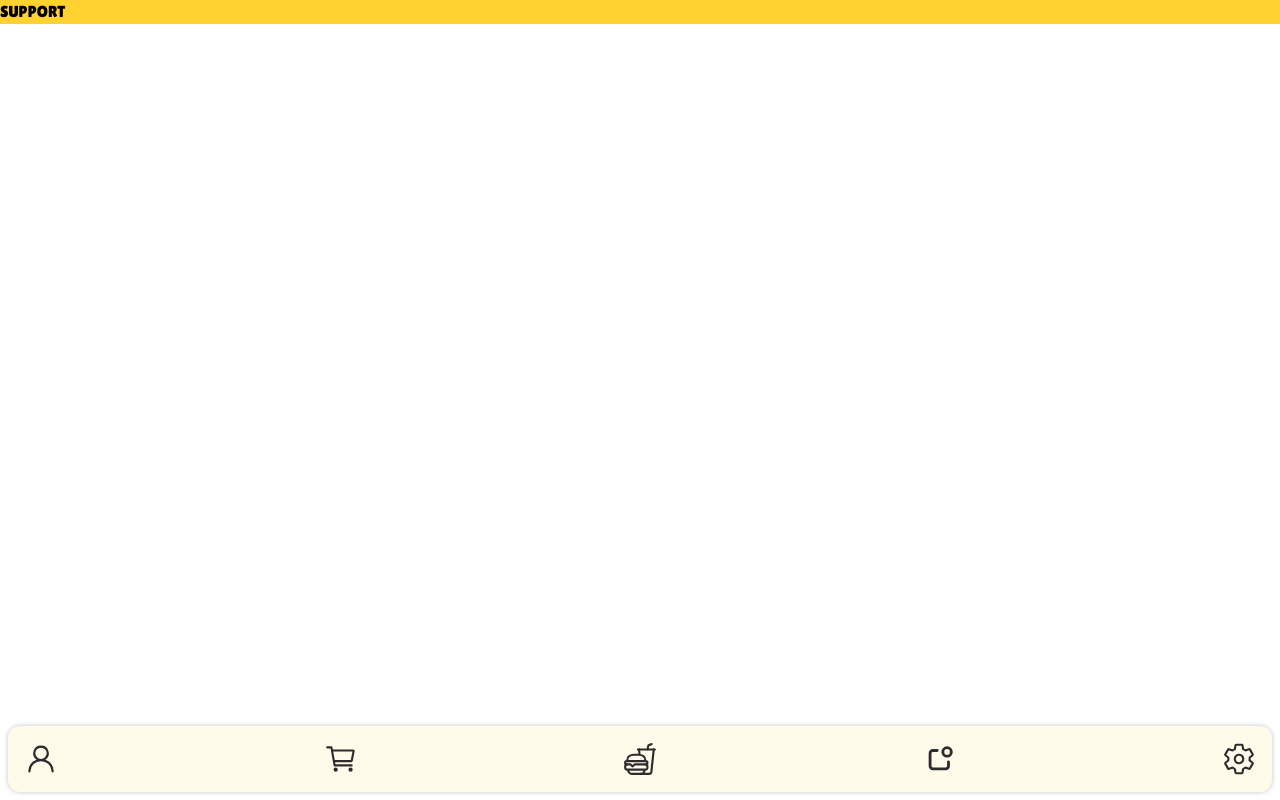
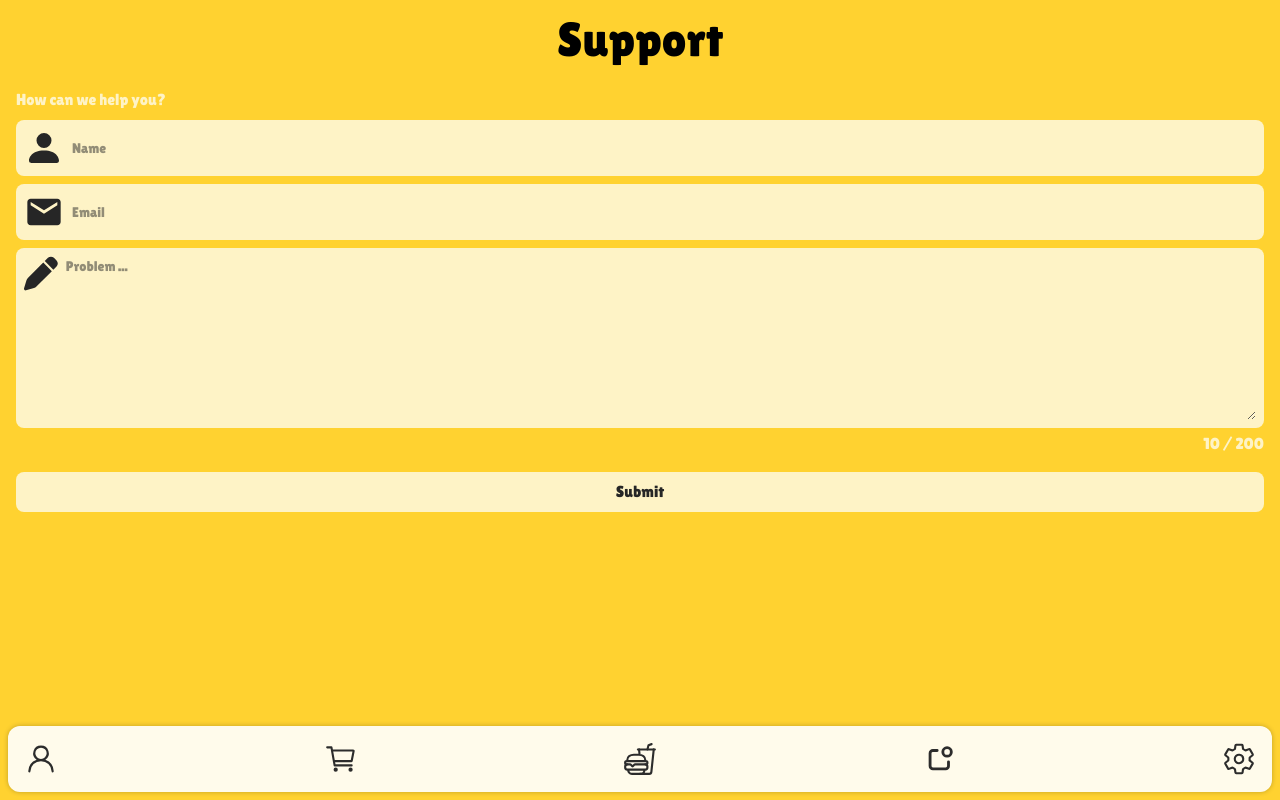
Before and after one commit to mahdibaderloo/fastfood, a React (Vite) app: page /support in a window 1280 px wide. Built offline with nearby package versions, Linux system fonts and the light colour scheme.

Commit message:
add SupportForm component

```diff
--- /dev/null
+++ b/src/features/support/SupportForm.tsx
@@ -0,0 +1,45 @@
+import { BsPersonFill } from "react-icons/bs";
+import { MdEmail } from "react-icons/md";
+import { FaPen } from "react-icons/fa6";
+
+function SupportForm() {
+  return (
+    <form>
+      <h3 className="text-amber-100">How can we help you?</h3>
+      <div className="flex items-center gap-2 bg-amber-100 p-2 rounded-lg mt-2">
+        <BsPersonFill size={40} color="#262626" />
+        <input
+          type="text"
+          className="border-none outline-none text-neutral-800 text-sm"
+          placeholder="Name"
+        />
+      </div>
+      <div className="flex items-center gap-2 bg-amber-100 p-2 rounded-lg mt-2">
+        <MdEmail size={40} color="#262626" />
+        <input
+          type="text"
+          className="border-none outline-none text-neutral-800 text-sm"
+          placeholder="Email"
+        />
+      </div>
+      <div>
+        <div className="flex items-start gap-2 bg-amber-100 p-2 rounded-lg mt-2 h-45">
+          <FaPen size={35} color="#262626" />
+          <textarea
+            className="border-none outline-none text-neutral-800 text-sm w-full h-full"
+            maxLength={200}
+            placeholder="Problem ..."
+          ></textarea>
+        </div>
+        <p className="text-amber-100 text-[16px] w-full flex justify-end mt-1 mr-4">
+          10 / 200
+        </p>
+      </div>
+      <button className="bg-amber-100 text-neutral-800 rounded-lg p-2 w-full hover:bg-amber-200 transition-all delay-100 mt-4">
+        Submit
+      </button>
+    </form>
+  );
+}
+
+export default SupportForm;
--- a/src/pages/Support.tsx
+++ b/src/pages/Support.tsx
@@ -1,5 +1,15 @@
+import Header from "../components/Header";
+import SupportForm from "../features/support/SupportForm";
+
 function Support() {
-  return <div>SUPPORT</div>;
+  return (
+    <>
+      <Header pContent="Support" />
+      <main className="p-4 pt-22 h-screen overflow-hidden">
+        <SupportForm />
+      </main>
+    </>
+  );
 }
 
 export default Support;
```
